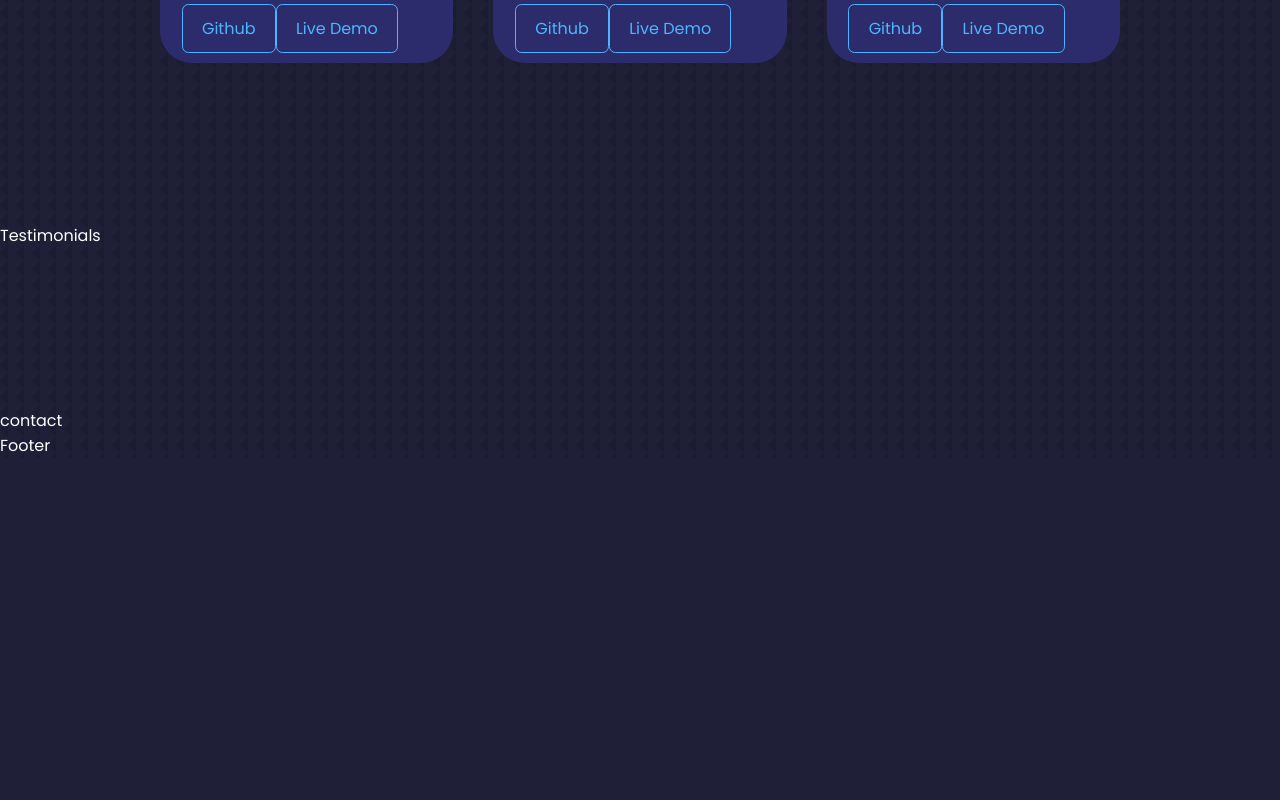
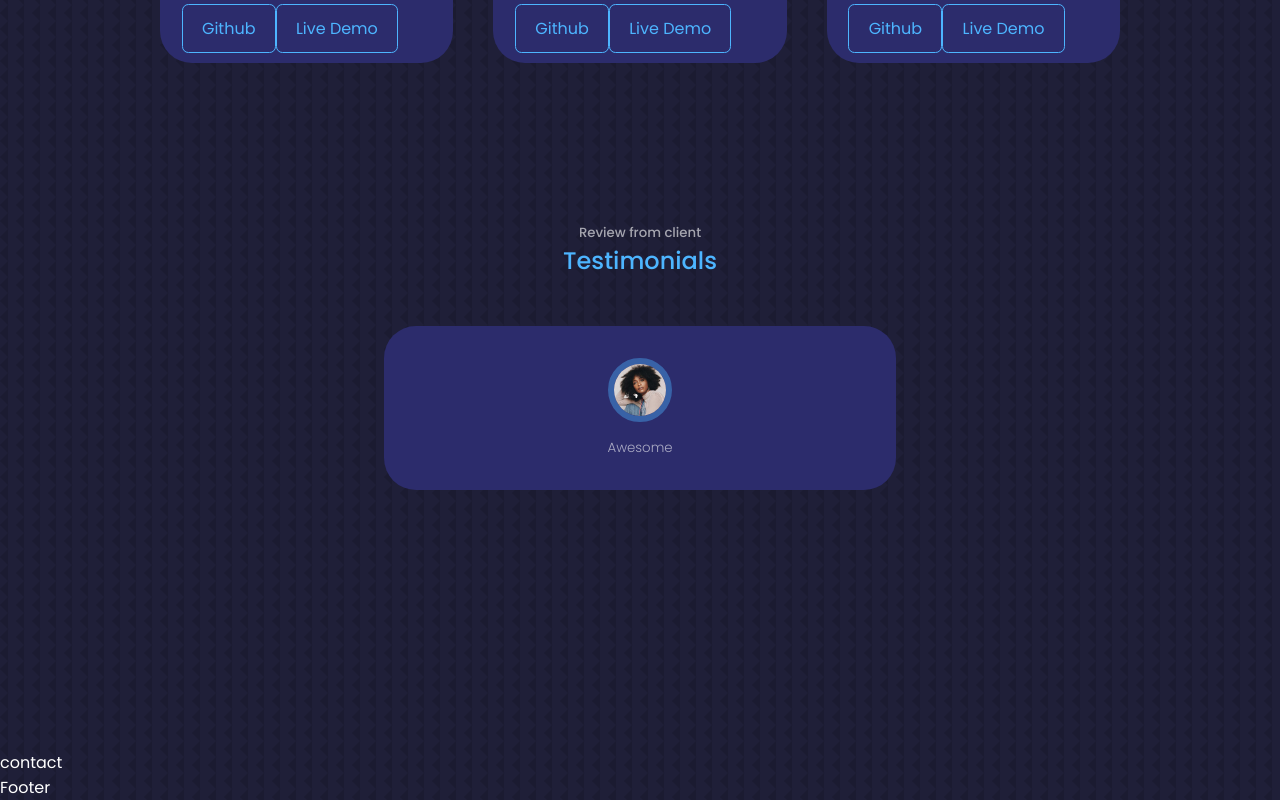
Before and after one commit to fahrezaraharjo/portfolio, a React (Create React App) app: page / in a window 1280 px wide. Shown: the part 4251-5051 px from the top of the page. Before the commit the page ends 4709 px from the top, so only its background shows below. Built offline with nearby package versions, Linux system fonts and the light colour scheme; the HTML template or start-up script is replaced by a standard one.

Commit message:
testimonials

```diff
--- a/package.json
+++ b/package.json
@@ -10,6 +10,7 @@
     "react-dom": "^18.0.0",
     "react-icons": "^4.3.1",
     "react-scripts": "5.0.0",
+    "swiper": "^8.1.0",
     "web-vitals": "^2.1.4"
   },
   "scripts": {
--- a/src/components/testimonials/Testimonials.jsx
+++ b/src/components/testimonials/Testimonials.jsx
@@ -1,9 +1,64 @@
 import React from 'react'
 import "./testimonials.css"
+import AVTR1 from "../../assets/avatar1.jpg"
+import AVTR2 from "../../assets/avatar2.jpg"
+import AVTR3 from "../../assets/avatar3.jpg"
+import AVTR4 from "../../assets/avatar4.jpg"
+
+// import Swiper core and required modules
+import { Pagination } from 'swiper';
+
+import { Swiper, SwiperSlide } from 'swiper/react';
+
+// Import Swiper styles
+import 'swiper/css';
+import 'swiper/css/pagination';
+
+const data = [
+  {
+    avatar: AVTR1,
+    name: "Tina Snow",
+    review: "Awesome"
+  },
+  {
+    avatar: AVTR2,
+    name: "Shata Wale",
+    review: "Modi alias animi dolorem aliquam ea eumbeatae maiores, consectetur praesentium quibusdam, commodi velit porro blanditiis consecuatur qui molestiae, Dolorem, perpspiciatis aspernatur labore distinctio ratione delectus voluptatem dolores deserunt explicabo nostrum ducimus quasi?"
+  },
+  {
+    avatar: AVTR3,
+    name: "Kwame Despite",
+    review: "Modi alias animi dolorem aliquam ea eumbeatae maiores, consectetur praesentium quibusdam, commodi velit porro blanditiis consecuatur qui molestiae, Dolorem, perpspiciatis aspernatur labore distinctio ratione delectus voluptatem dolores deserunt explicabo nostrum ducimus quasi?"
+  },
+  {
+    avatar: AVTR4,
+    name: "Nana Ama Mcbrown",
+    review: "Modi alias animi dolorem aliquam ea eumbeatae maiores, consectetur praesentium quibusdam, commodi velit porro blanditiis consecuatur qui molestiae, Dolorem, perpspiciatis aspernatur labore distinctio ratione delectus voluptatem dolores deserunt explicabo nostrum ducimus quasi?"
+  },
+]
 
 const Testimonials = () => {
   return (
-    <section id='testimonial'>Testimonials</section>
+    <section id='testimonial'>
+      <h5>Review from client</h5>
+      <h2>Testimonials</h2>
+
+      <Swiper className="container testimonials__container">
+        {
+          data.map(({ avatar, name, review }, index) => {
+            return (
+              <SwiperSlide key={index} className='testimonial'>
+                <div className="client__avatar">
+                  <img src={avatar} />
+                  <h5 className='client__name'>{name}</h5>
+                </div>
+                <small className='client__review'>{review}</small>
+              </SwiperSlide>
+            )
+          })
+        }
+      </Swiper>
+    </section>
   )
 }
 
--- a/src/components/testimonials/testimonials.css
+++ b/src/components/testimonials/testimonials.css
@@ -0,0 +1,49 @@
+.container.testimonials__container {
+    width: 40%;
+}
+
+.client__avatar {
+    width: 4rem;
+    aspect-ratio: 1/1;
+    overflow: hidden;
+    border-radius: 50%;
+    margin: 0 auto 1rem;
+    border: 0.4rem solid var(--color-primary-variant);
+}
+
+.testimonial {
+    background: var(--color-bg-variant);
+    text-align: center;
+    padding: 2rem;
+    border-radius: 2rem;
+    user-select: none;
+}
+
+.client__review {
+    color: var(--color-light);
+    font-weight: 300;
+    display: block;
+    width: 80%;
+    margin: 0.8rem auto 0;
+}
+
+
+/* =================== MEDIA (MEDIUM DEVICE) =============*/
+
+@media screen and (max-width: 1024px) {
+    .container.testimonials__container {
+        width: 60%;
+    }
+}
+
+
+/* =================== MEDIA (SMALL DEVICE) =============*/
+
+@media screen and (max-width: 600px) {
+    .container.testimonials__container {
+        width: var(--container-width-sm);
+    }
+    .client__review {
+        width: var(--container-width-sm);
+    }
+}
```
Also changed, not shown: 1 other file (tests, documents, lock files or other folders).
